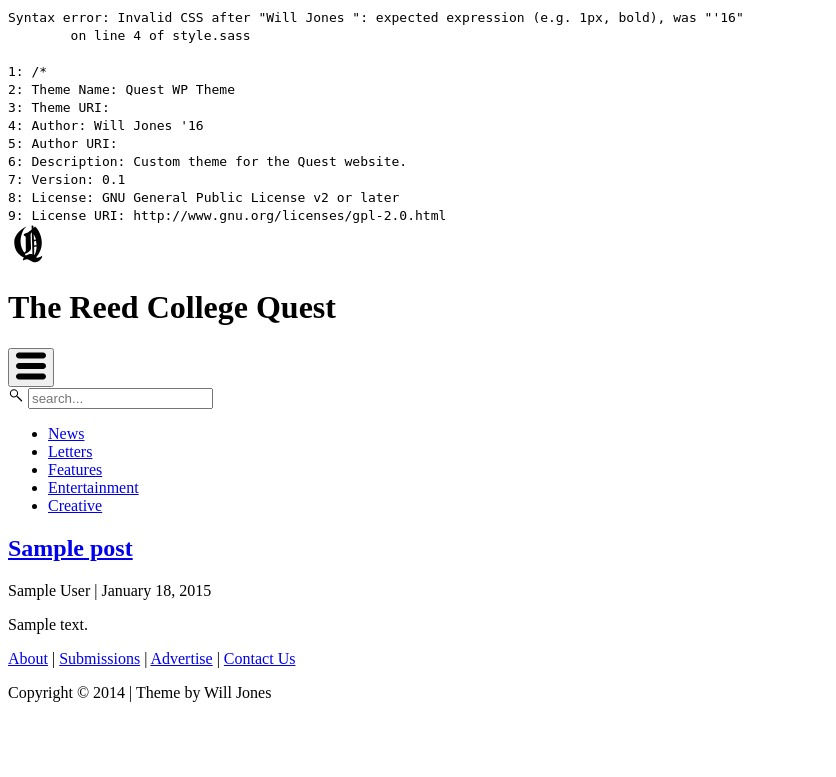
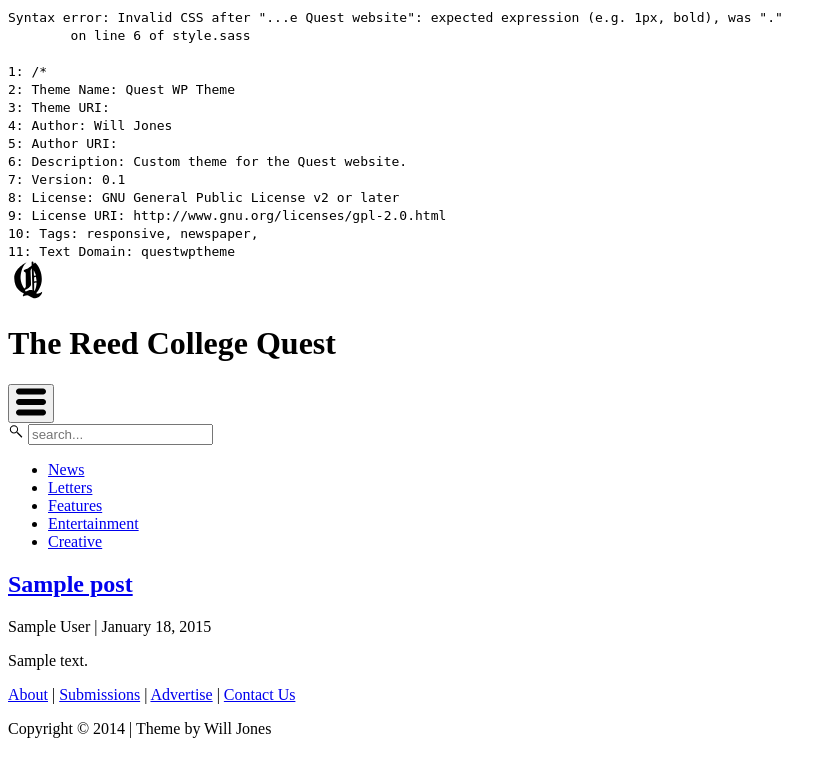
Before and after one commit to wjones127/QuestWPTheme, a WordPress theme: template index.php in a window 1280 px wide. Shown: the top 777 px of the page, without its empty margins (0-836 px from the left). Run offline with PHP 8.4 and a stand-in for WordPress, Linux system fonts and the light colour scheme; the site name, menu and one post (Sample post) are stand-ins, and other content is empty; some web fonts are replaced.

Commit message:
Forgot to add the css file

```diff
--- a/style.css
+++ b/style.css
@@ -1,19 +1,21 @@
 /*
-Syntax error: Invalid CSS after "Will Jones ": expected expression (e.g. 1px, bold), was "'16"
-        on line 4 of style.sass
+Syntax error: Invalid CSS after "...e Quest website": expected expression (e.g. 1px, bold), was "."
+        on line 6 of style.sass
 
 1: /*
 2: Theme Name: Quest WP Theme
 3: Theme URI:
-4: Author: Will Jones '16
+4: Author: Will Jones
 5: Author URI:
 6: Description: Custom theme for the Quest website.
 7: Version: 0.1
 8: License: GNU General Public License v2 or later
 9: License URI: http://www.gnu.org/licenses/gpl-2.0.html
+10: Tags: responsive, newspaper,
+11: Text Domain: questwptheme
 
 Backtrace:
-style.sass:4
+style.sass:6
 /Library/Ruby/Gems/2.0.0/gems/sass-3.2.13/lib/sass/scss/parser.rb:1147:in `expected'
 /Library/Ruby/Gems/2.0.0/gems/sass-3.2.13/lib/sass/script/lexer.rb:199:in `expected!'
 /Library/Ruby/Gems/2.0.0/gems/sass-3.2.13/lib/sass/script/parser.rb:486:in `assert_done'
@@ -47,4 +49,4 @@ style.sass:4
 body:before {
   white-space: pre;
   font-family: monospace;
-  content: "Syntax error: Invalid CSS after \"Will Jones \": expected expression (e.g. 1px, bold), was \"'16\"\A         on line 4 of style.sass\A \A 1: /*\A 2: Theme Name: Quest WP Theme\A 3: Theme URI: \A 4: Author: Will Jones '16\A 5: Author URI: \A 6: Description: Custom theme for the Quest website.\A 7: Version: 0.1\A 8: License: GNU General Public License v2 or later\A 9: License URI: http://www.gnu.org/licenses/gpl-2.0.html"; }
+  content: "Syntax error: Invalid CSS after \"...e Quest website\": expected expression (e.g. 1px, bold), was \".\"\A         on line 6 of style.sass\A \A 1: /*\A 2: Theme Name: Quest WP Theme\A 3: Theme URI: \A 4: Author: Will Jones\A 5: Author URI: \A 6: Description: Custom theme for the Quest website.\A 7: Version: 0.1\A 8: License: GNU General Public License v2 or later\A 9: License URI: http://www.gnu.org/licenses/gpl-2.0.html\A 10: Tags: responsive, newspaper, \A 11: Text Domain: questwptheme"; }
```
